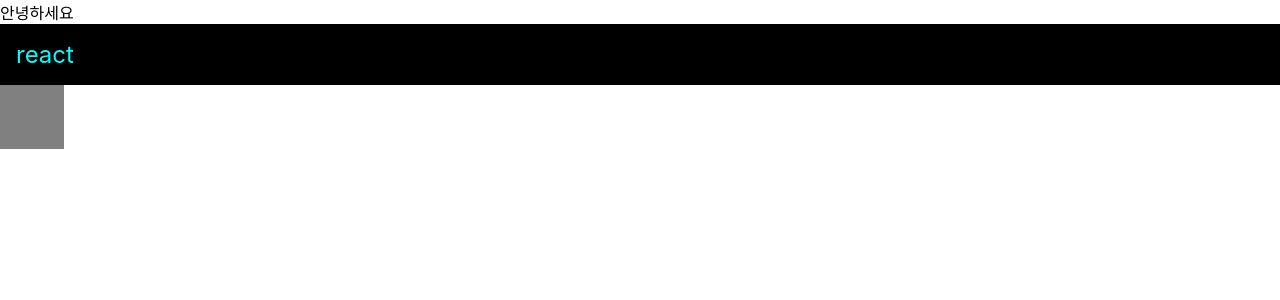
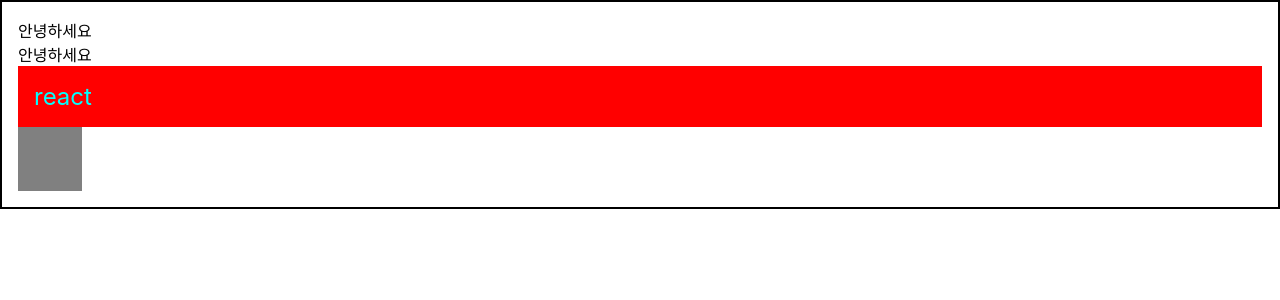
Before and after one commit to SungHyun627/React_Study, a React (Create React App) app in the folder react-intro/: page / in a window 1280 px wide. Shown: the top 300 px of the page. Built offline with nearby package versions, Linux system fonts and the light colour scheme.

Commit message:
Add Wrapper component

```diff
--- a/react-intro/src/App.js
+++ b/react-intro/src/App.js
@@ -1,22 +1,24 @@
 import "./App.css";
 import Hello from "./Hello";
+import Wrapper from "./Wrapper";
 
 function App() {
   const name = "react";
 
   const style = {
-    backgroundColor: "black",
+    backgroundColor: "red",
     color: "aqua",
     fontSize: 24,
     padding: "1rem",
   };
 
   return (
-    <>
-      <Hello />
+    <Wrapper>
+      <Hello name={name} color="red" />
+      <Hello color="pink" />
       <div style={style}>{name}</div>
       <div className="gray-box"></div>
-    </>
+    </Wrapper>
   );
 }
 
```
